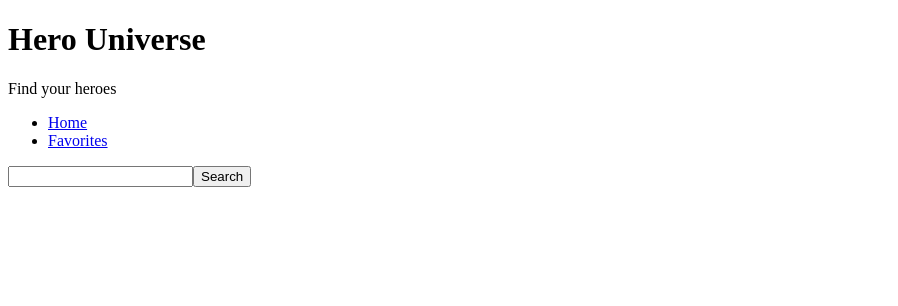
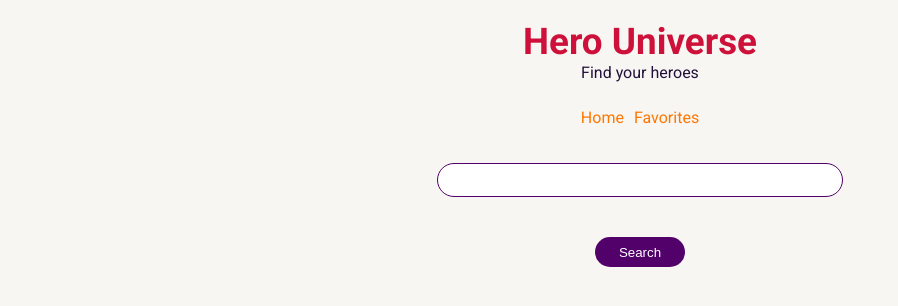
Before and after one commit to omdev420/cup-assignment-2, a React (Create React App) app: page / in a window 1280 px wide. Shown: the top 306 px of the page, without its empty margins (0-898 px from the left). Built offline with nearby package versions, Linux system fonts and the light colour scheme.

Commit message:
added styles to Hero page and Home page

```diff
--- a/package.json
+++ b/package.json
@@ -7,6 +7,7 @@
     "@testing-library/react": "^11.2.7",
     "@testing-library/user-event": "^12.8.3",
     "react": "^17.0.2",
+    "react-circular-progressbar": "^2.0.4",
     "react-dom": "^17.0.2",
     "react-router": "^5.2.1",
     "react-router-dom": "^5.2.1",
--- a/src/App.css
+++ b/src/App.css
@@ -1,6 +1,12 @@
 body {
   font-family: 'Roboto', sans-serif;
-  font-size: 18px;
+  font-size: 1em;
+  min-height: 100vh;
+  min-width: 100%;
+  background-color: #f7f6f2;
   margin: 0;
-  padding-top: 40px;
+  color: #4b6587;
+  display: flex;
+  align-items: center;
+  flex-direction: column;
 }
--- a/src/App.js
+++ b/src/App.js
@@ -4,8 +4,11 @@ import Favorite from './pages/Favorite';
 import Hero from './pages/Hero';
 import Home from './pages/Home';
 
+import './App.css';
+
 function App() {
   return (
+    <div className="scroll">
       <Switch>
         <Route exact path="/">
           <Home />
@@ -20,6 +23,7 @@ function App() {
           <div>Not Found</div>
         </Route>
       </Switch>
+    </div>
   );
 }
 
--- a/src/components/MainPageLayout.js
+++ b/src/components/MainPageLayout.js
@@ -1,17 +1,18 @@
 import React from 'react';
+import { Heading } from './MainPageLayout.styled';
 import Nav from './Nav';
 import Title from './Title';
 
 const MainPageLayout = ({ children }) => {
   return (
-    <div>
+    <Heading>
       <Title
         title="Hero Universe"
         subtitle="Find your heroes"
       />
       <Nav />
       {children}
-    </div>
+    </Heading>
   );
 };
 
--- /dev/null
+++ b/src/components/MainPageLayout.styled.js
@@ -0,0 +1,68 @@
+import styled from 'styled-components';
+
+export const Heading = styled.div`
+  display: flex;
+  flex-direction: column;
+  align-items: center;
+  text-align: center;
+
+  ul {
+    list-style-type: none;
+    padding-left: 0;
+    display: flex;
+
+    li:first-child {
+      padding-right: 10px;
+    }
+
+    li {
+      a {
+        text-decoration: none;
+        color: #ff7600;
+
+        &:hover {
+          color: #ffa900;
+        }
+
+        &::after {
+          content: '';
+        }
+      }
+    }
+  }
+
+  input {
+    outline: none;
+    border: 1px solid #52006a;
+    border-radius: 30px;
+    width: 400px;
+    caret-color: #52006a;
+    color: #cc3298;
+    text-align: center;
+    height: 30px;
+    margin: 20px auto;
+  }
+  button:first-of-type {
+    margin: 20px auto;
+    height: 30px;
+    width: 90px;
+    border-radius: 30px;
+    border: none;
+    background-color: #52006a;
+    color: #fff;
+
+    &:hover {
+      color: #52006a;
+      background-color: #fff;
+      border: 1px solid #52006a;
+    }
+  }
+
+  a {
+    text-decoration: none;
+
+    &::after {
+      content: ' »';
+    }
+  }
+`;
--- a/src/components/Title.js
+++ b/src/components/Title.js
@@ -1,12 +1,26 @@
 import React from 'react';
+import styled from 'styled-components';
 
 const Title = ({ title, subtitle }) => {
   return (
-    <div>
+    <Head>
       <h1>{title}</h1>
       <p>{subtitle}</p>
-    </div>
+    </Head>
   );
 };
 
+const Head = styled.div`
+  h1 {
+    font-size: 2.3rem;
+    margin: 20px 0 0 0;
+    color: #cd113b;
+  }
+
+  p {
+    margin: 0 0 10px 0;
+    color: #23113b;
+  }
+`;
+
 export default Title;
--- /dev/null
+++ b/src/components/show/Details.js
@@ -0,0 +1,45 @@
+/* eslint-disable no-unused-vars */
+import React from 'react';
+
+const Details = ({
+  placeOfBirth,
+  firstApperance,
+  gender,
+  race,
+  height,
+  weight,
+  eyeColor,
+  hairColor,
+}) => {
+  return (
+    <div>
+      <div>
+        <h2>Details</h2>
+        <p>
+          {placeOfBirth !== '-'
+            ? `Born at ${placeOfBirth}`
+            : null}
+        </p>
+        <p>First appeared in {firstApperance} </p>
+        <p>{gender}</p>
+        <p>{race} race</p>
+        <p>{height !== '-' ? `Height: ${height}` : null}</p>
+        <p>
+          {weight !== '- lb' ? `Weight: ${weight}` : null}
+        </p>
+        <p>
+          {eyeColor !== '-'
+            ? `Eye color: ${eyeColor}`
+            : null}
+        </p>
+        <p>
+          {hairColor !== '-'
+            ? `Hair color: ${hairColor}`
+            : null}
+        </p>
+      </div>
+    </div>
+  );
+};
+
+export default Details;
--- a/src/components/show/ShowCard.js
+++ b/src/components/show/ShowCard.js
@@ -24,11 +24,15 @@ const ShowCard = ({
           : null}
       </h1>
       <p>
-        {biography['full-name']
+        {biography['full-name'] !== 'null'
           ? `Full name: ${biography['full-name']}`
-          : null}
+          : 'Undisclosed name'}
       </p>
-      <p>Race: {appearance.race}</p>
+      <p>
+        {appearance.race !== 'null'
+          ? `Race: ${appearance.race}`
+          : 'Unknown race'}
+      </p>
 
       <div className="btns">
         <Link to={`/hero/${id}`}>Read more</Link>
--- a/src/components/show/ShowCard.styled.js
+++ b/src/components/show/ShowCard.styled.js
@@ -9,11 +9,11 @@ export const StyledShowCard = styled(SearchCard)`
     align-items: center;
 
     a {
-      text-decoration-color: #000000;
-      color: #000000;
+      color: #ff7600;
+
       &:hover {
         text-decoration-color: blue;
-        color: blue;
+        color: #52006a;
       }
     }
 
@@ -23,11 +23,14 @@ export const StyledShowCard = styled(SearchCard)`
       border-radius: 15px;
       padding: 5px 20px;
       background-color: #fff;
+      color: #8e8e8e;
       display: flex;
       justify-content: center;
       align-items: center;
       &:hover {
         cursor: pointer;
+        background-color: #ff7600;
+        color: #fff;
       }
     }
   }
--- /dev/null
+++ b/src/components/show/ShowMainData.js
@@ -0,0 +1,153 @@
+/* eslint-disable no-undef */
+import React from 'react';
+import {
+  buildStyles,
+  CircularProgressbar,
+} from 'react-circular-progressbar';
+import 'react-circular-progressbar/dist/styles.css';
+
+import IMG_PLACEHOLDER from '../../images/not-found.png';
+import { MainData } from './ShowMainData.styled';
+
+const ShowMainData = ({
+  name,
+  fullName,
+  powerStats,
+  publisher,
+  image,
+  children,
+}) => {
+  return (
+    <MainData>
+      <div className="img-wrapper">
+        <img
+          src={image ? image.url : IMG_PLACEHOLDER}
+          alt="hero-cover"
+        />
+      </div>
+      <div className="info-wrapper">
+        <h1>{name}</h1>
+        <span>
+          {fullName ? `Full Name - ${fullName}` : null}
+        </span>
+        <div>
+          Published by <b>{publisher}</b>
+        </div>
+        <h2>Stats</h2>
+        <ul>
+          <li>
+            Intelligence
+            <CircularProgressbar
+              value={
+                +powerStats.intelligence
+                  ? powerStats.intelligence
+                  : '0'
+              }
+              text={
+                +powerStats.intelligence
+                  ? powerStats.intelligence
+                  : '0'
+              }
+              styles={buildStyles({
+                textColor: '#ef476f',
+                pathColor: '#ef476f',
+                trailColor: 'transparent',
+              })}
+            />
+          </li>
+          <li>
+            Strength
+            <CircularProgressbar
+              value={
+                +powerStats.strength
+                  ? powerStats.strength
+                  : '0'
+              }
+              text={
+                +powerStats.strength
+                  ? powerStats.strength
+                  : '0'
+              }
+              styles={buildStyles({
+                textColor: '#ffd166',
+                pathColor: '#ffd166',
+                trailColor: 'transparent',
+              })}
+            />
+          </li>
+          <li>
+            Speed
+            <CircularProgressbar
+              value={
+                +powerStats.speed ? powerStats.speed : '0'
+              }
+              text={
+                +powerStats.speed ? powerStats.speed : '0'
+              }
+              styles={buildStyles({
+                textColor: '#06d6a0',
+                pathColor: '#06d6a0',
+                trailColor: 'transparent',
+              })}
+            />
+          </li>
+          <li>
+            Durability
+            <CircularProgressbar
+              value={
+                +powerStats.durability
+                  ? powerStats.durability
+                  : '0'
+              }
+              text={
+                +powerStats.durability
+                  ? powerStats.durability
+                  : '0'
+              }
+              styles={buildStyles({
+                textColor: '#118ab2',
+                pathColor: '#118ab2',
+                trailColor: 'transparent',
+              })}
+            />
+          </li>
+          <li>
+            Power
+            <CircularProgressbar
+              value={
+                +powerStats.power ? powerStats.power : '0'
+              }
+              text={
+                +powerStats.power ? powerStats.power : '0'
+              }
+              styles={buildStyles({
+                textColor: '#073b4c',
+                pathColor: '#073b4c',
+                trailColor: 'transparent',
+              })}
+            />
+          </li>
+          <li>
+            Combat:
+            <CircularProgressbar
+              value={
+                +powerStats.combat ? powerStats.combat : '0'
+              }
+              text={
+                +powerStats.combat ? powerStats.combat : '0'
+              }
+              styles={buildStyles({
+                textColor: '#5f0f40',
+                pathColor: '#5f0f40',
+                trailColor: 'transparent',
+              })}
+            />
+          </li>
+        </ul>
+      </div>
+      {children}
+    </MainData>
+  );
+};
+
+export default ShowMainData;
--- /dev/null
+++ b/src/components/show/ShowMainData.styled.js
@@ -0,0 +1,53 @@
+import styled from 'styled-components';
+
+export const MainData = styled.div`
+  font-family: 'Roboto', sans-serif;
+  font-size: 1.2rem;
+  display: flex;
+  flex-flow: row wrap;
+  margin-top: 30px;
+  justify-content: flex-start;
+  align-items: center;
+
+  .img-wrapper {
+    width: 25vw;
+    border-radius: 30px;
+    overflow: hidden;
+    border: 1px solid #ddd;
+    align-items: center;
+    justify-content: center;
+
+    img {
+      object-fit: cover;
+      height: 100%;
+      width: 100%;
+    }
+  }
+
+  .info-wrapper {
+    margin: 50px;
+    text-align: center;
+
+    ul {
+      padding: 0;
+      width: 100%;
+      display: flex;
+      flex-wrap: wrap;
+      justify-content: center;
+      list-style-type: none;
+
+      li {
+        height: 20%;
+        padding: 10px;
+        display: flex;
+        flex-direction: column;
+        align-items: center;
+
+        svg {
+          padding: 5px 0 0;
+          width: 60px;
+        }
+      }
+    }
+  }
+`;
--- a/src/pages/Hero.js
+++ b/src/pages/Hero.js
@@ -1,6 +1,8 @@
 /* eslint-disable no-unused-vars */
 import React, { useEffect, useReducer } from 'react';
 import { useParams } from 'react-router-dom';
+import Details from '../components/show/Details';
+import ShowMainData from '../components/show/ShowMainData';
 import { apiGet } from '../misc/config';
 
 const reducer = (prevState, action) => {
@@ -67,8 +69,6 @@ const Hero = () => {
     };
   }, [id]);
 
-  console.log('Hero', hero);
-
   if (isLoading) {
     return <div>Data is being loaded</div>;
   }
@@ -77,7 +77,26 @@ const Hero = () => {
     return <div>Error occurred: {error}</div>;
   }
 
-  return <div>Hero</div>;
+  return (
+    <ShowMainData
+      image={hero.image}
+      name={hero.name}
+      fullName={hero.biography['full-name']}
+      powerStats={hero.powerstats}
+      publisher={hero.biography.publisher}
+    >
+      <Details
+        placeOfBirth={hero.biography['place-of-birth']}
+        firstApperance={hero.biography['first-appearance']}
+        gender={hero.appearance.gender}
+        race={hero.appearance.race}
+        height={hero.appearance.height[0]}
+        weight={hero.appearance.weight[0]}
+        eyeColor={hero.appearance['eye-color']}
+        hairColor={hero.appearance['hair-color']}
+      />
+    </ShowMainData>
+  );
 };
 
 export default Hero;
```
Also changed, not shown: src/images/bg.jpg (added), 1 other file (tests, documents, lock files or other folders). Lines whose indentation alone changed are shown as unchanged.
